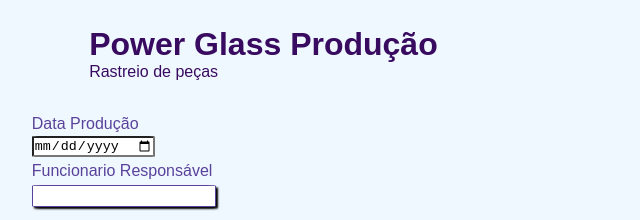
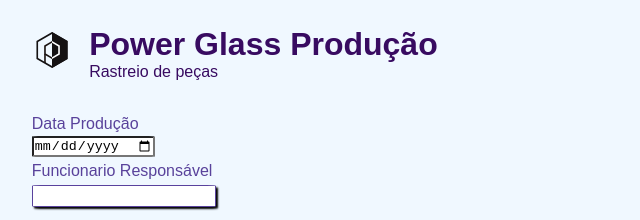
Before and after one commit to JohnSilva98/FormPowerGlass, a plain HTML site: page index.html in a window 1280 px wide. Shown: the top 220 px of the page, 429-1069 px from the left. Drawn offline with Linux system fonts and the light colour scheme.

Commit message:
add logo no head

```diff
--- a/index.html
+++ b/index.html
@@ -12,6 +12,7 @@
       <p id="subt">Rastreio de peças</p>
       <br />
     </div>
+    <img src="assets/logo.svg" alt="logo empresa" />
     <form>
       <fieldset class="group">
         <div class="campo">
--- a/styles.css
+++ b/styles.css
@@ -1,6 +1,12 @@
 * {
   margin: 0;
   padding: 0;
+}
+img {
+  width: 40px;
+  height: 40px;
+  position: absolute;
+  top: 30px;
 }
 
 #title {
```
